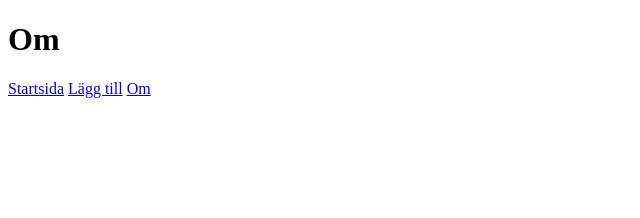
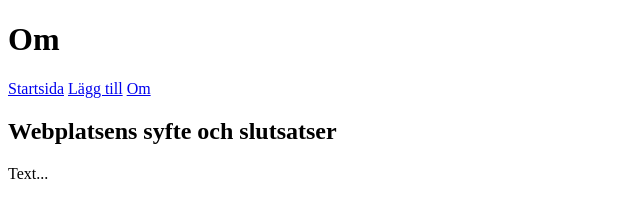
Before and after one commit to veppaan/backend2.2-vera, a website: page public/about.html in a window 1280 px wide. Shown: the whole page, without its empty margins (0-640 px from the left). Drawn offline with Linux system fonts and the light colour scheme.

Commit message:
Information läggs in i about

```diff
--- a/public/about.html
+++ b/public/about.html
@@ -14,5 +14,9 @@
             <a href="about.html">Om</a>
         </nav>
         </header>
+        <section>
+            <h2>Webplatsens syfte och slutsatser</h2>
+            <p>Text...</p>
+        </section>
 </body>
 </html>
```
